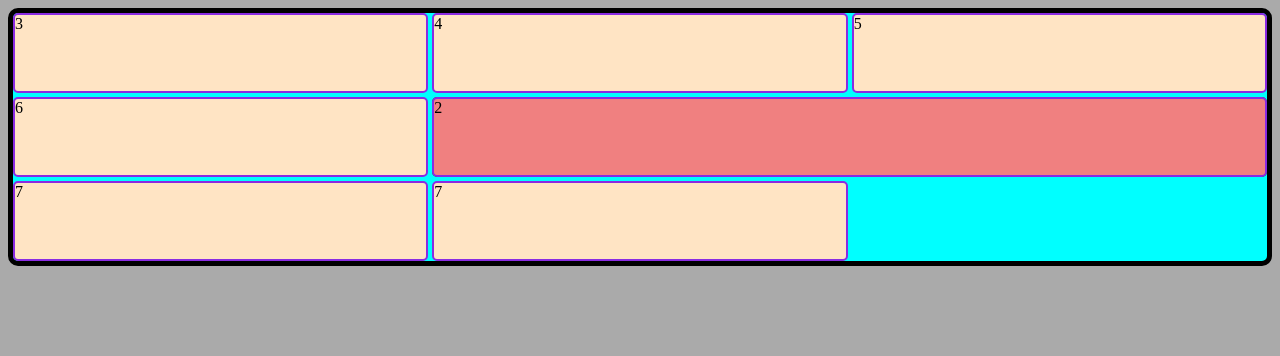
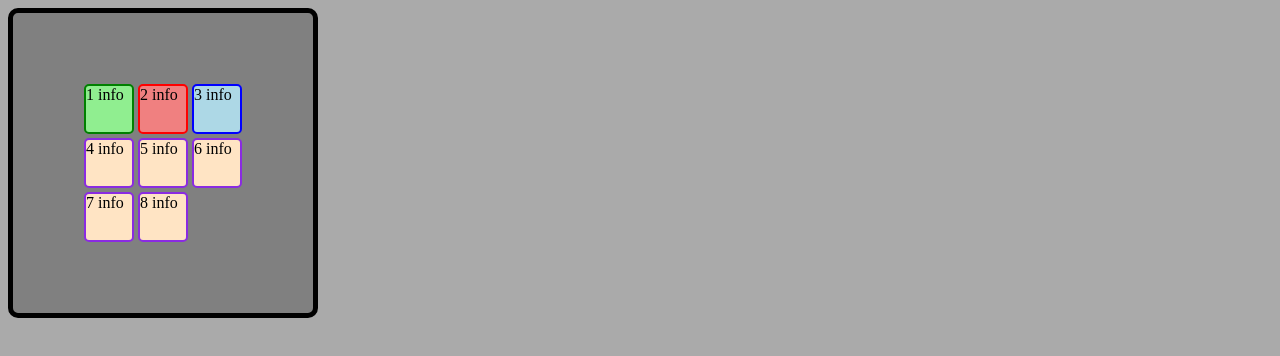
Before and after one commit to BjoseAntonio/HTML_CSS, a plain HTML site: page curso_css grid-mdudev/seccion1/index.html in a window 1280 px wide. Drawn offline with Linux system fonts and the light colour scheme.

Commit message:
HTML_CSS

```diff
--- a/curso_css grid-mdudev/seccion1/index.html
+++ b/curso_css grid-mdudev/seccion1/index.html
@@ -9,14 +9,14 @@
 </head>
 <body>
     <section class="container">
-        <div class="div">1</div>
-        <div class="div">2</div>
-        <div class="div">3</div>
-        <div class="div">4</div>
-        <div class="div">5</div>
-        <div class="div">6</div>
-        <div class="div">7</div>
-        <div class="div">7</div>
+        <div class="div">1 info</div>
+        <div class="div">2 info</div>
+        <div class="div">3 info</div>
+        <div class="div">4 info</div>
+        <div class="div">5 info</div>
+        <div class="div">6 info</div>
+        <div class="div">7 info</div>
+        <div class="div">8 info</div>
     </section>
 </body>
 </html>
--- a/curso_css grid-mdudev/seccion1/style.css
+++ b/curso_css grid-mdudev/seccion1/style.css
@@ -3,14 +3,34 @@ body{
 }
 
 .container{
-    background-color: aqua;
+    background-color: gray;
     border: 5px solid black;
     border-radius: 10px;
     display: grid;
-    grid-template-columns: minmax(200px, 1fr) 1fr 1fr;
-    grid-auto-rows: 80px;
+    grid-auto-rows: 50px;
+    grid-template-columns:  repeat(3, 50px);
+    /* grid-template-rows: repeat(3, 1fr); */
     gap: 4px;
+    height: 300px;
+    width: 300px;
+    /* justify-items: start;   */ /*Permite mover de izquierda a derecha o centro*/
+   /* align-items: start; Alineacion en bloque arriba a bajo */
+    /* place-content: center; */
+   justify-content: center;/* mover todo el contenido de derecha, izquierda o centro*/
+   align-content: center; /*Mover todo el contenido de arriba, abajo o centro*/
+
+   /* content: Es mover todo lo que hay dentro del contenido en este caso de la clase .container*/
+
+   /*items: es mover cada uno de los elementos.
+   utilizando el "'justifiy o align'-self" se puede mover uno en especifico asignandolo a su clase*/
+
 }
+
+/* @media (width > 500px){
+    .container{
+        grid-template-columns: minmax(200px, 1fr) 1fr 1fr;
+    }
+} */
 
 .container .div{
     background-color: bisque;
@@ -22,13 +42,24 @@ body{
 .container .div:first-child{
     background-color: lightgreen;
     border: 2px solid green;
-    grid-column: 2 / 4;
-    grid-row:  2 / 3;
+    /* grid-column: 1 / 3;
+    grid-row:  1 / 3; */
+    z-index: 9999;
+    /* justify-self: center; */
+    /* align-self: center; */
 }
 
 .container .div:nth-child(2){
     background-color: lightcoral;
-    border: 2 solid red;
-   grid-column: 2 / 4;
-   grid-row: 3 / 2;
+    border: 2px solid red;
+    /* grid-column: 1 / 3;
+    grid-row: 1 / 3; */
+    /* opacity: .5; */
+    /* justify-self: end; */
+    align-items: end;
 }
+
+.container .div:nth-child(3){
+    background-color: lightblue;
+    border: 2px solid blue;
+}
--- /dev/null
+++ b/curso_css grid-mdudev/seccion2-layout/style.css
@@ -0,0 +1,52 @@
+body{
+    margin: 0;
+}
+
+.container{
+    display: grid;
+    grid-template-columns: repeat(3, 1fr);
+    grid-template-rows:35px 1fr 100px;
+    min-height: 100vh;
+    gap: 8px;
+    grid-template-areas:
+        "header header sidebar"
+        "content content content"
+        "footer footer footer";
+}
+
+@media (width > 400px){
+    .container{
+        grid-template-areas:
+            "header header ."
+            "sidebar  sidebar content"
+            "footer footer content";
+    }
+}
+
+
+
+.container header{
+    background-color: rgb(0, 162, 255);
+    /* grid-column: 1 / -1 ; */
+    grid-area: header;
+}
+
+.container aside{
+    background-color: rgb(229, 255, 0);
+    grid-area: sidebar;
+
+}
+
+.container main{
+    background-color: rgb(43, 255, 0);
+    /* grid-column: span 2; */
+    grid-area: content;
+
+}
+
+.container footer{
+    background-color: rgb(255, 0, 85);
+    /* grid-column: 1 /-1; */
+    grid-area: footer;
+
+}
```
Also changed, not shown: curso_css grid-mdudev/seccion2-layout/index.html (added, +17 -0 lines).
